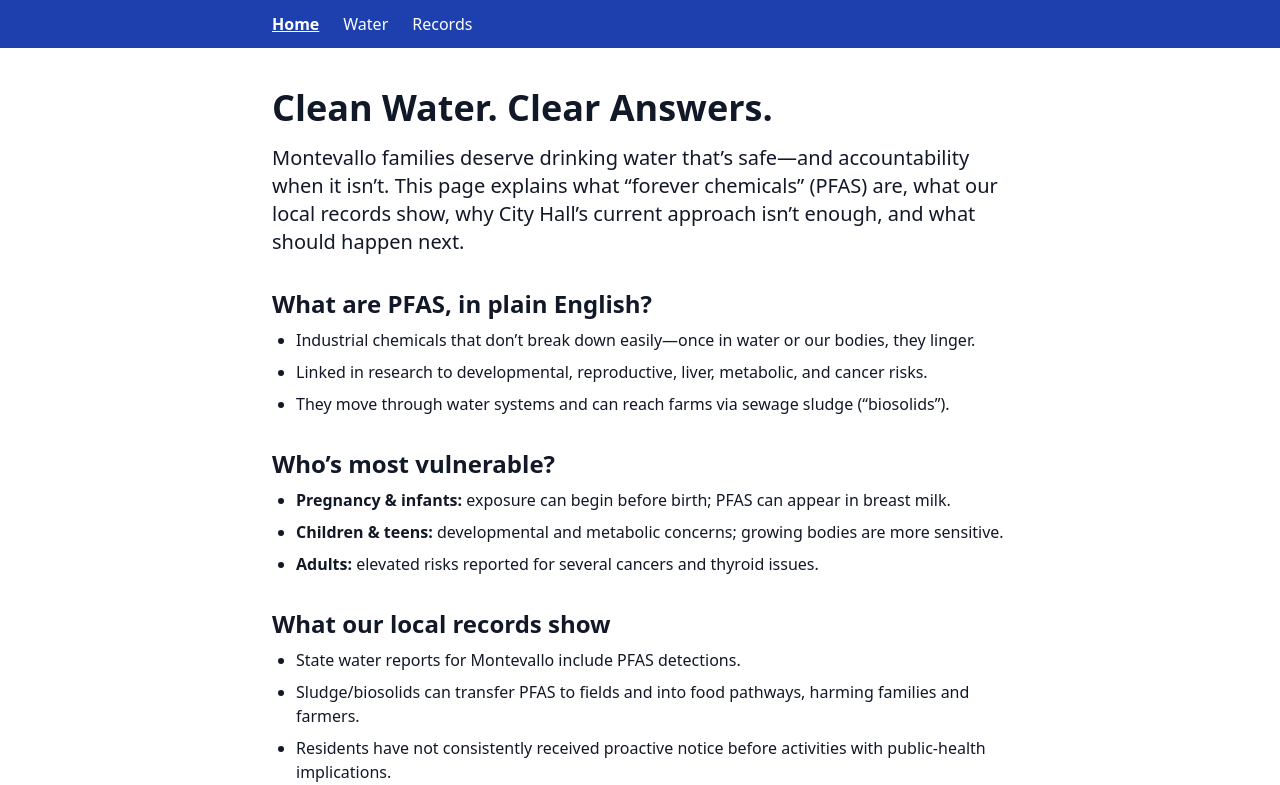
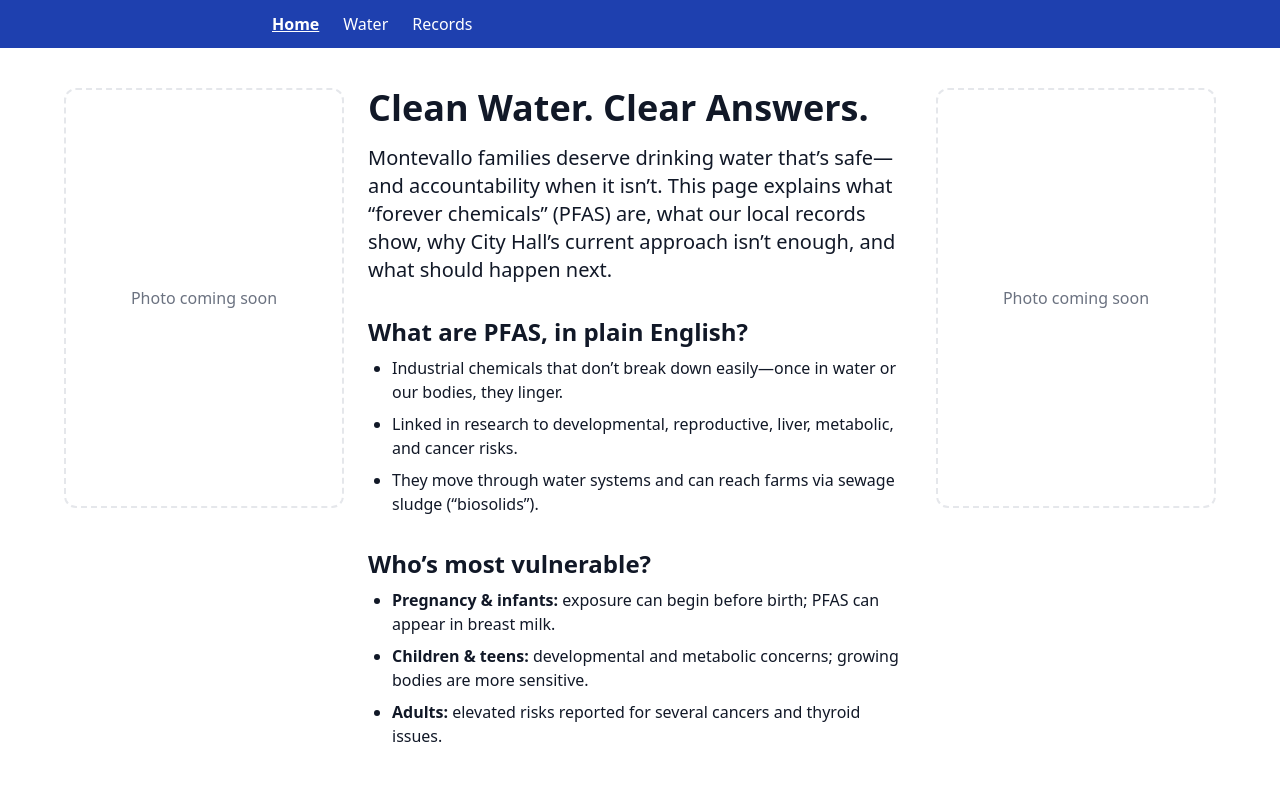
Before and after one commit to PufyBee/grandfatherscampaign, a Next.js app: page / in a window 1280 px wide. Shown: the top 785 px of the page. Built offline with nearby package versions, Linux system fonts and the light colour scheme.

Commit message:
ui: add flanking side photos with graceful placeholders on Home

```diff
--- a/app/layout.tsx
+++ b/app/layout.tsx
@@ -17,7 +17,8 @@ export default function RootLayout({ children }: { children: React.ReactNode })
           </div>
         </header>
 
-        <main className="mx-auto max-w-3xl px-4 py-10">{children}</main>
+        {/* remove max-width here so the Home page can be wider */}
+        <main className="px-4 py-10">{children}</main>
 
         <footer className="mt-16 border-t">
           <div className="mx-auto max-w-3xl px-4 py-6 text-sm opacity-80">
--- a/app/page.tsx
+++ b/app/page.tsx
@@ -1,4 +1,5 @@
 import type { Metadata } from "next";
+import SidePhoto from "../components/SidePhoto";
 
 export const metadata: Metadata = {
   title: "Clean Water. Clear Answers. | Montevallo Water Facts",
@@ -6,7 +7,12 @@ export const metadata: Metadata = {
 
 export default function Page() {
   return (
-    <>
+    <div className="mx-auto max-w-6xl grid gap-6 lg:grid-cols-[280px_minmax(0,1fr)_280px]">
+      {/* LEFT PHOTO — replace src later; placeholder shows until then */}
+      <SidePhoto src={undefined} alt="Local water photo (left)" />
+
+      {/* MAIN CONTENT */}
+      <div className="max-w-3xl mx-auto">
         <h1 className="text-4xl font-bold mb-4">Clean Water. Clear Answers.</h1>
 
         <p className="text-xl mb-6">
@@ -66,6 +72,10 @@ export default function Page() {
         <p className="mt-10 text-sm opacity-80">
           Prepared by <strong>Dr. Rod Macpherson</strong>. Plain-language summary for Montevallo residents.
         </p>
-    </>
+      </div>
+
+      {/* RIGHT PHOTO — replace src later; placeholder shows until then */}
+      <SidePhoto src={undefined} alt="Local water photo (right)" />
+    </div>
   );
 }
--- /dev/null
+++ b/components/SidePhoto.tsx
@@ -0,0 +1,45 @@
+"use client";
+
+import Image from "next/image";
+import { useState } from "react";
+
+export default function SidePhoto({
+  src,
+  alt,
+  height = 420,
+}: {
+  src?: string;
+  alt: string;
+  height?: number;
+}) {
+  const [failed, setFailed] = useState(false);
+
+  // Show placeholder if no src or the image fails to load
+  if (!src || failed) {
+    return (
+      <aside className="hidden lg:block sticky top-20 self-start">
+        <div
+          className="w-[280px] rounded-xl border-2 border-dashed text-gray-500 grid place-content-center"
+          style={{ height }}
+          aria-label="Photo placeholder"
+        >
+          <span className="px-3 text-center">Photo coming soon</span>
+        </div>
+      </aside>
+    );
+  }
+
+  return (
+    <aside className="hidden lg:block sticky top-20 self-start">
+      <Image
+        src={src}
+        alt={alt}
+        width={280}
+        height={height}
+        priority
+        className="rounded-xl object-cover w-[280px] h-auto"
+        onError={() => setFailed(true)}
+      />
+    </aside>
+  );
+}
```
Lines whose indentation alone changed are shown as unchanged.
